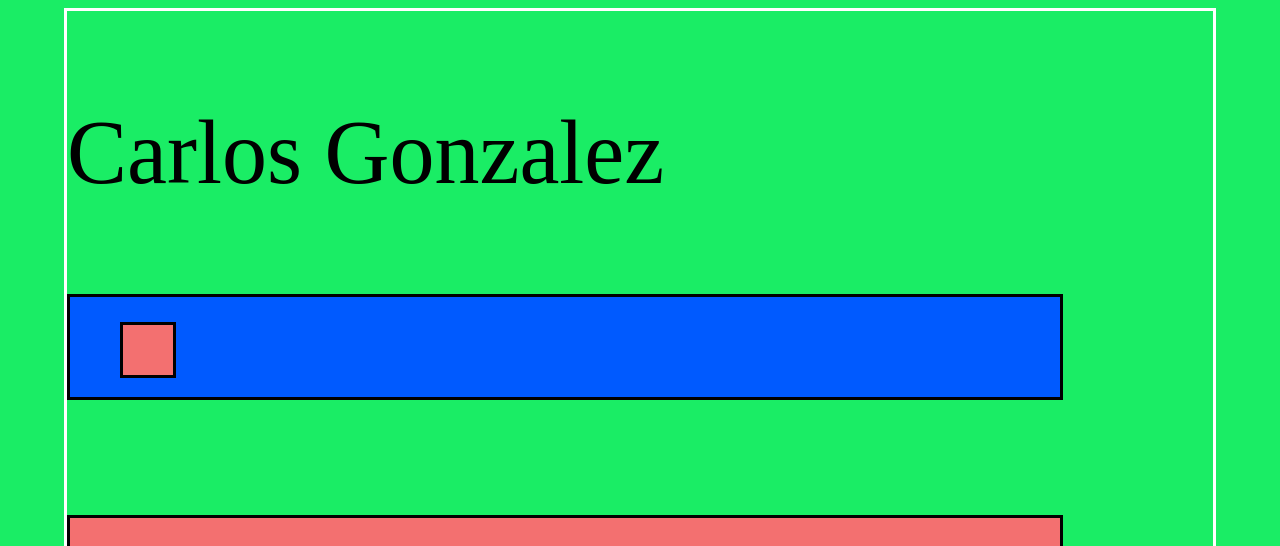
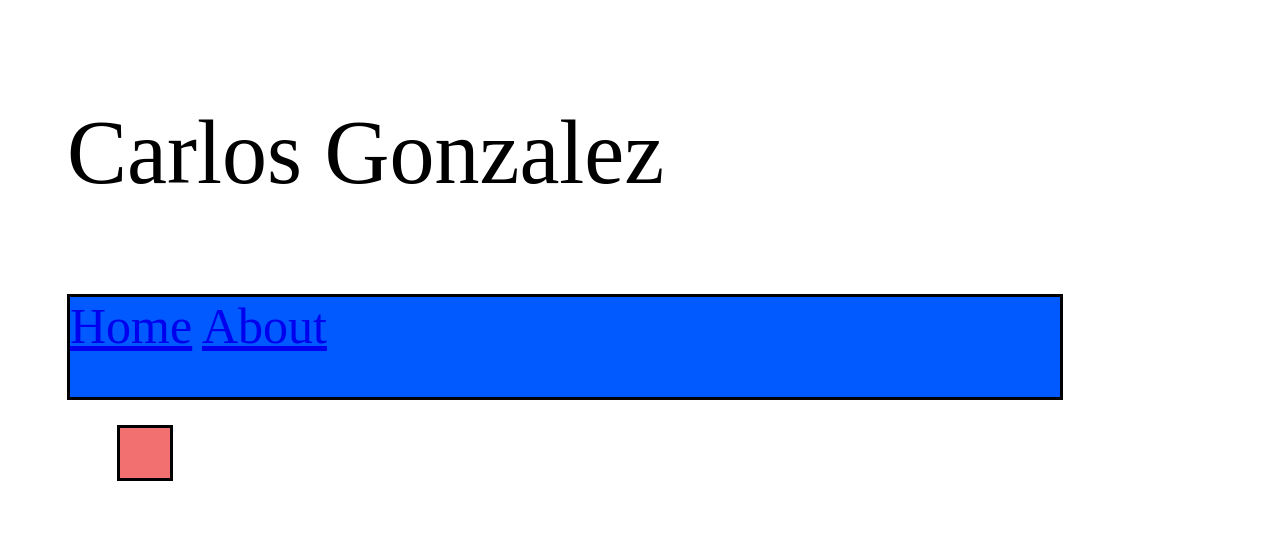
Before and after one commit to gonzalezalonso/gonzalezalonso.github.io, a plain HTML site: page index2.html in a window 1280 px wide. Shown: the top 546 px of the page. Drawn offline with Linux system fonts and the light colour scheme.

Commit message:
updates10

```diff
--- a/index2.html
+++ b/index2.html
@@ -9,8 +9,13 @@
   <body>
 <p>Carlos Gonzalez</p>
 
+<div class="navbar">
 
-<div class="box1">
+    <a href="index2.html">Home</a>
+    <a href="about.html">About</a>
+
+
+  </div>
 
 <div class="smallbox">
 
--- a/style2.css
+++ b/style2.css
@@ -1,7 +1,7 @@
 body{
   margin-left: 5%;
   margin-right: 5%;
-  background-color: #1aed65;
+  background-color: white;
   background-size: contain;
   font-size: 90px;
   font-family: bold;
@@ -10,15 +10,13 @@ body{
 
 }
 
-.box1{
-
+.navbar{
 width: 990px;
 height: 100px;
 border: solid;
 border-color: black;
 background-color: #005aff;
 font-size: 50px;
-
 
 }
 
--- /dev/null
+++ b/style3.css
@@ -0,0 +1,20 @@
+body{
+  margin-left: 5%;
+  margin-right: 5%;
+  background-color: red;
+  background-size: contain;
+  font-size: 90px;
+  font-family: serif;
+
+}
+
+.navbar{
+  width: 990px;
+  height: 100px;
+  border: solid;
+  border-color: black;
+  background-color: #005aff;
+  font-size: 50px;
+
+
+}
```
Also changed, not shown: about.html (added, +22 -0 lines).
